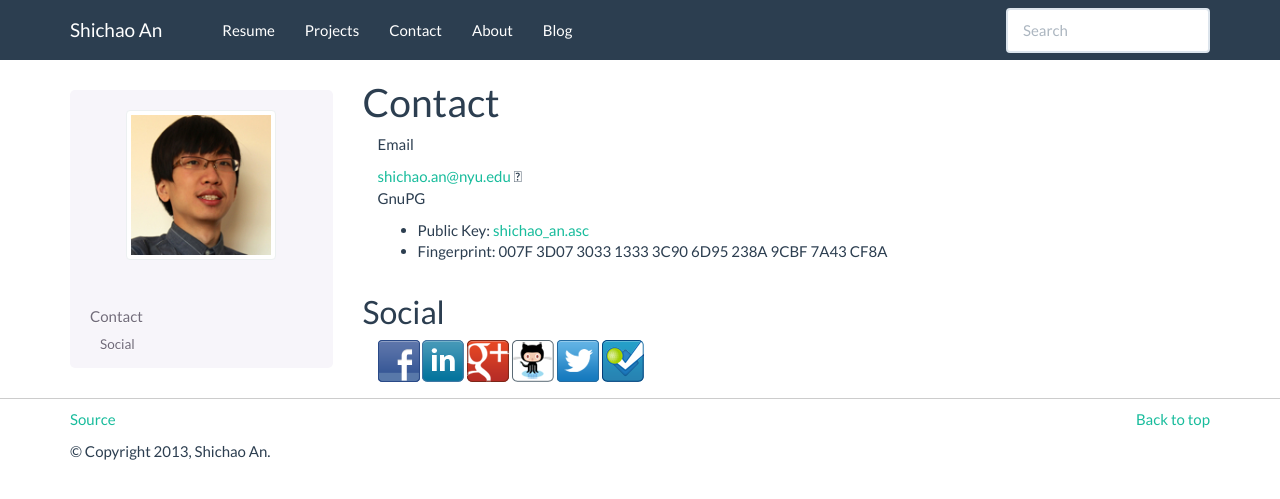
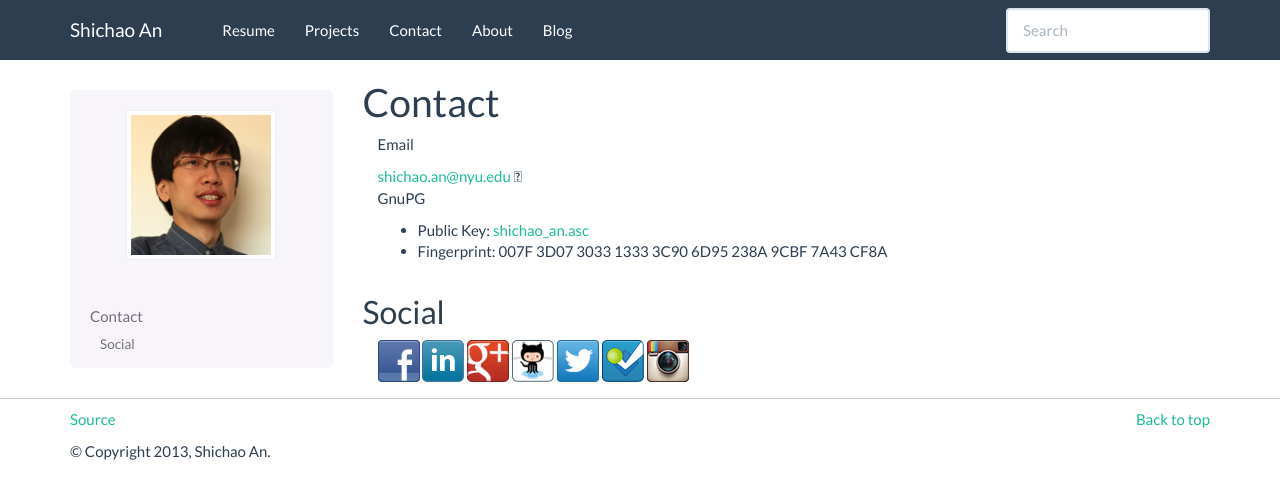
Before and after one commit to NulledExceptions/shichao, a Sphinx documentation site: the page built from source/contact.rst, in a window 1280 px wide. Shown: the top 499 px of the page. Built offline with Sphinx 7.4.7, drawn with Linux system fonts in a browser that asks for light colours.

Commit message:
Added instagram

```diff
--- a/source/contact.rst
+++ b/source/contact.rst
@@ -34,7 +34,8 @@ Social
 
     .. raw:: html
 
-            <a href="https://www.facebook.com/shichao.an.1"><img src="/_static/facebook_icon.png" width="42px" alt="Facebook" title="View Shichao An's profile on Facebook"/></a>&nbsp;<a href="http://www.linkedin.com/in/shichaoan"><img src="/_static/linkedin_icon.png" width="42px" alt="LinkedIn" title="View Shichao An's profile on LinkedIn"></a>&nbsp;<a href="https://plus.google.com/u/0/107766327172077396045/"><img src="/_static/googleplus_icon.png" width="42px" alt="Google+" title="View Shichao An's profile on Google+"></a>&nbsp;<a href="https://github.com/shichao-an"><img src="/_static/github_icon.png" width="42px" alt="GitHub" title="View Shichao An's GitHub page"></a>&nbsp;<a href="https://twitter.com/moleculea"><img src="/_static/twitter_icon.png" width="42px" alt="Twitter" title="View Shichao An's Twitter page"></a>&nbsp;<a href="https://foursquare.com/moleculea"><img src="/_static/foursquare_icon.png" width="42px" alt="Foursquare" title="View Shichao An's Foursquare page"></a>
+            <a href="https://www.facebook.com/shichao.an.1"><img src="/_static/facebook_icon.png" width="42px" alt="Facebook" title="View Shichao An's profile on Facebook"/></a>&nbsp;<a href="http://www.linkedin.com/in/shichaoan"><img src="/_static/linkedin_icon.png" width="42px" alt="LinkedIn" title="View Shichao An's profile on LinkedIn"></a>&nbsp;<a href="https://plus.google.com/u/0/107766327172077396045/"><img src="/_static/googleplus_icon.png" width="42px" alt="Google+" title="View Shichao An's profile on Google+"></a>&nbsp;<a href="https://github.com/shichao-an"><img src="/_static/github_icon.png" width="42px" alt="GitHub" title="View Shichao An's GitHub page"></a>&nbsp;<a href="https://twitter.com/moleculea"><img src="/_static/twitter_icon.png" width="42px" alt="Twitter" title="View Shichao An's Twitter page"></a>&nbsp;<a href="https://foursquare.com/moleculea"><img src="/_static/foursquare_icon.png" width="42px" alt="Foursquare" title="View Shichao An's Foursquare page"></a>&nbsp;<a href="http://instagram.com/moleculea"><img src="/_static/instagram_icon.png" width="42px" alt="Instagram" title="View Shichao An's Instagram page"></a>
+
 
 
 
```
Also changed, not shown: source/_static/instagram_icon.png (added).
